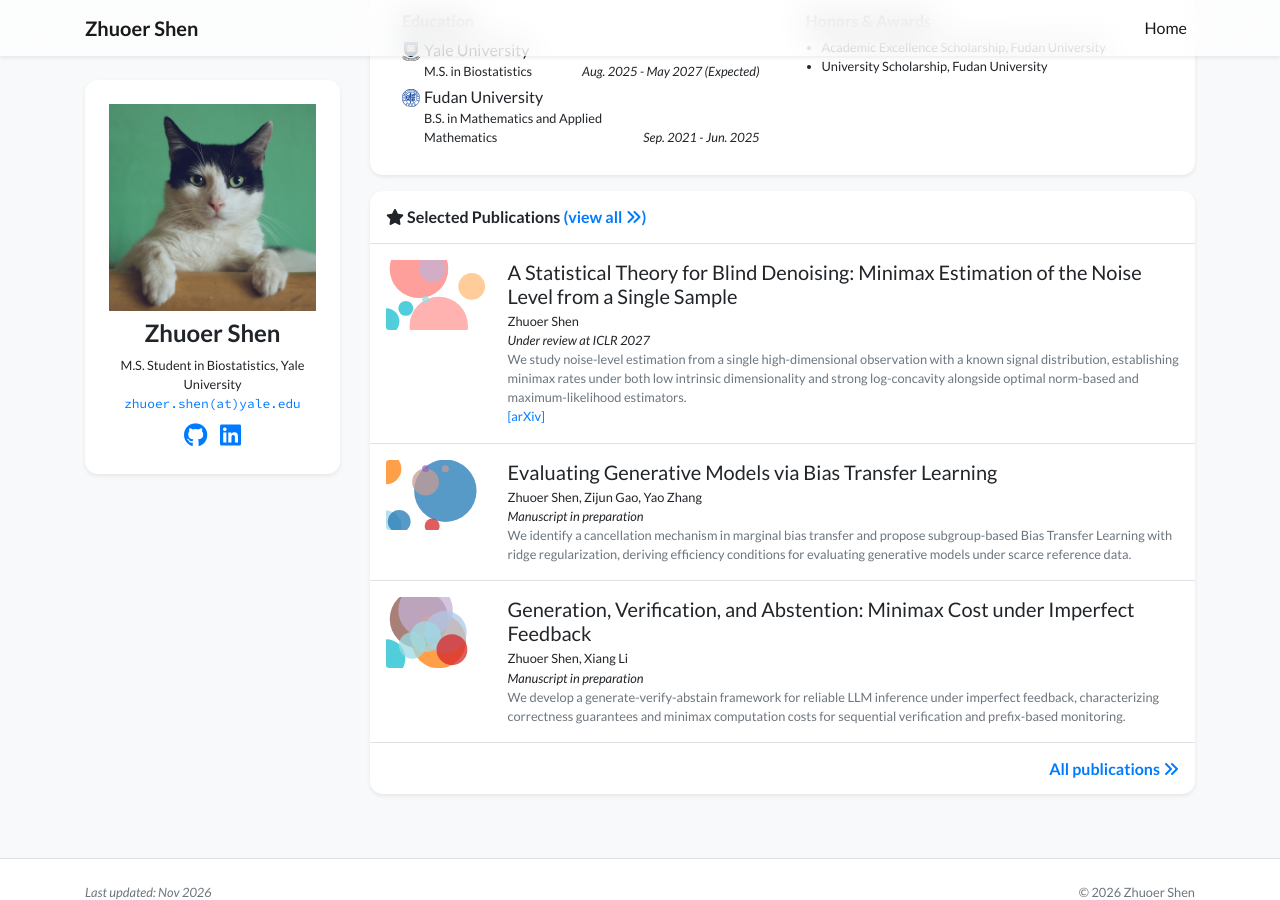
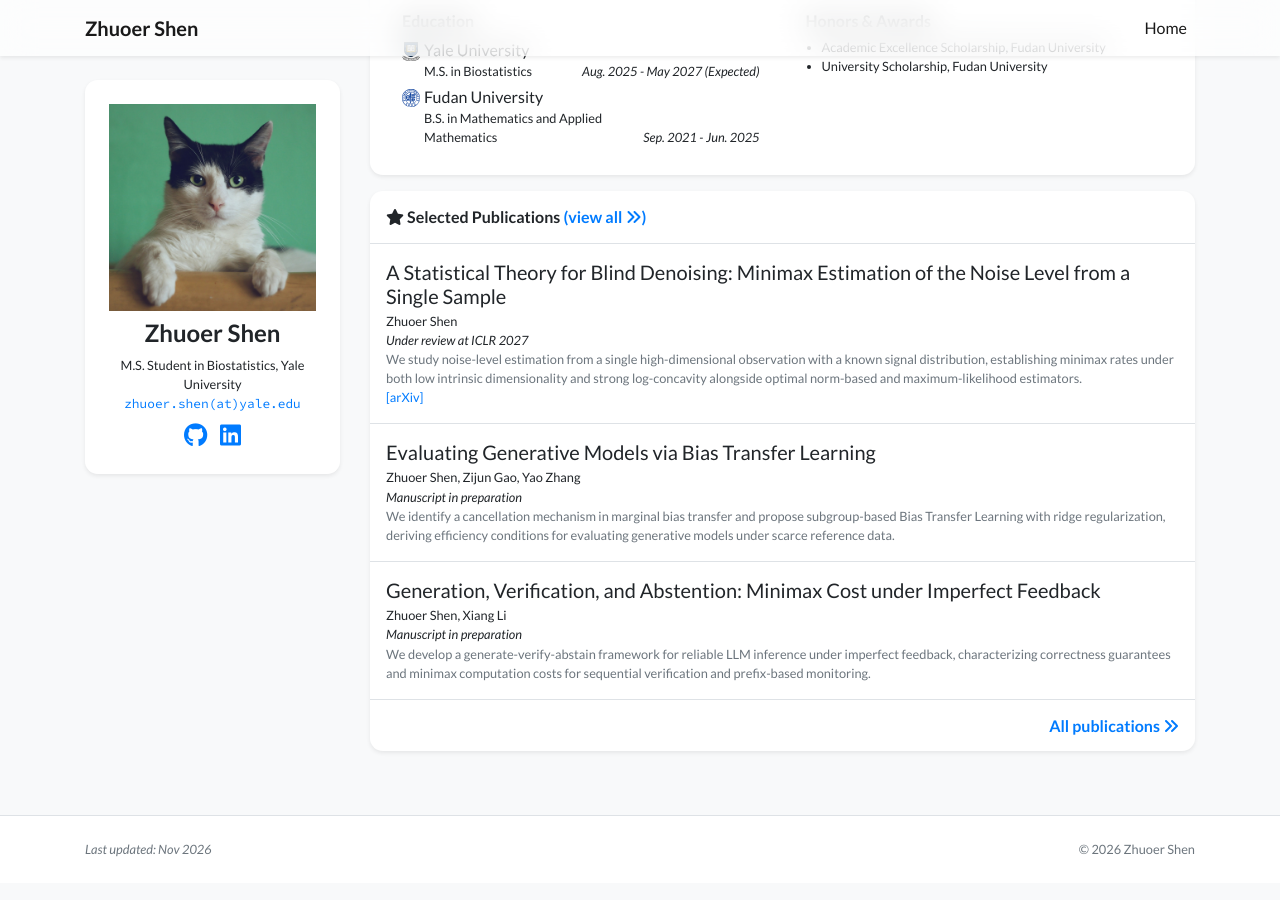
Before and after one commit to shen-zhuoer/shen-zhuoer.github.io, a Jekyll site: the page built from index.html, in a window 1280 px wide and 900 px high, scrolled down 733 px. Built offline with Jekyll 4.4.1, drawn with Linux system fonts in a browser that asks for light colours; nearby versions of some CDN libraries; a style sheet for code colours, icons or effects is not loaded.

Commit message:
Refactor publication item layout for cover image

```diff
--- a/_includes/widgets/publication_item.html
+++ b/_includes/widgets/publication_item.html
@@ -1,14 +1,12 @@
 {% assign item = include.item %}
 <div class="d-none d-md-block">
     <div class="row no-gutters {% unless include.hide_bottom_border %}border-bottom{% endunless %} border-gray">
+        {%- if item.cover -%}
         <div class="col-md-3 col-xl-2 mb-md-0 p-md-3">
-            {%- if item.cover -%}
             <img data-src="{{ item.cover | relative_url }}" alt="{{ item.title }}" class="lazy w-100 rounded-sm" src="{{ '/assets/images/empty_300x200.png' | relative_url }}">
-            {%- else -%}
-            <svg class="bubble-visual-hash lazy w-100 rounded-sm" data-bubble-visual-hash="{{ item.id }}" viewBox="0 0 300 200"></svg>
-            {%- endif -%}
         </div>
-        <div class="col-md-9 col-xl-10 p-3 pl-md-0">
+        {%- endif -%}
+        <div class="{% if item.cover %}col-md-9 col-xl-10 p-3 pl-md-0{% else %}col-12 p-3{% endif %}">
             <h5 class="mt-0 mb-1 font-weight-normal">{{ item.title }}</h5>
             <p class="mt-0 mb-0 small">{% include widgets/author_list.html authors=item.authors %}</p>
             <p class="mt-0 mb-0 small">{{item.pub_pre}}<i>{{ item.pub }}</i>{{ item.pub_post }} {{ item.pub_date }} {{ item.pub_last }} <span data-semantic-scholar-id="{{ item.semantic_scholar_id }}"></span></p>
```
